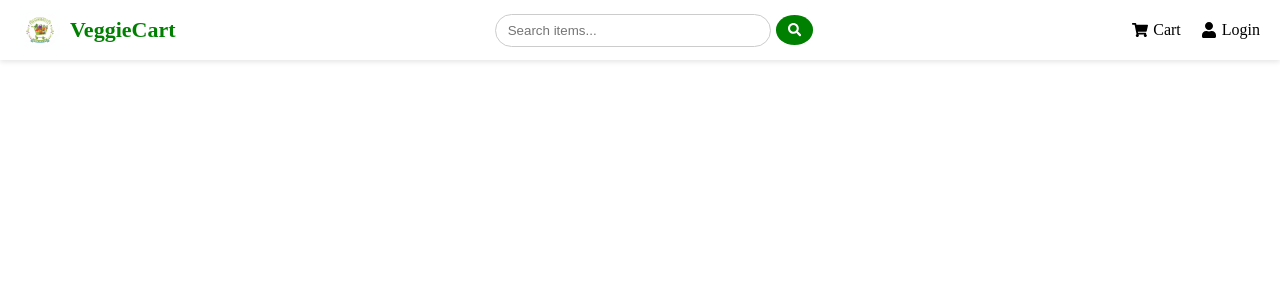
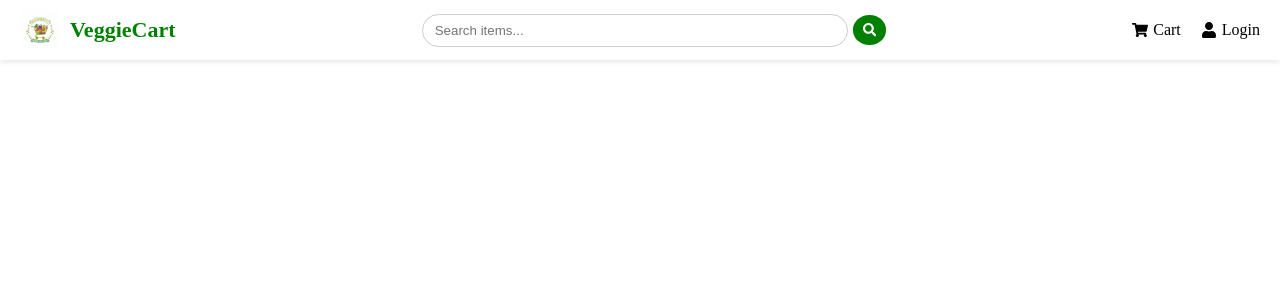
Before and after one commit to lubnafebin/product-list, a React (Vite) app: page / in a window 1280 px wide. Shown: the top 300 px of the page. Built offline with nearby package versions, Linux system fonts and the light colour scheme.

Commit message:
update width of search bar

```diff
--- a/src/components/Navbar/Navbar.css
+++ b/src/components/Navbar/Navbar.css
@@ -28,11 +28,16 @@
 .search-bar {
   display: flex;
   align-items: center;
+  justify-content: center;
   gap: 5px;
+  flex: 1;
 }
 
 .search-bar input {
-  width: 250px;
+  width: 100%;
+  max-width: 400px;
+  min-width: 200px;
+  flex: 1;
   padding: 8px 12px;
   border-radius: 20px;
   border: 1px solid #ccc;
@@ -40,7 +45,7 @@
 }
 
 .search-btn {
-  padding: 8px 12px;
+  padding: 8px 10px;
   border: none;
   border-radius: 50%;
   background-color: green;
```
